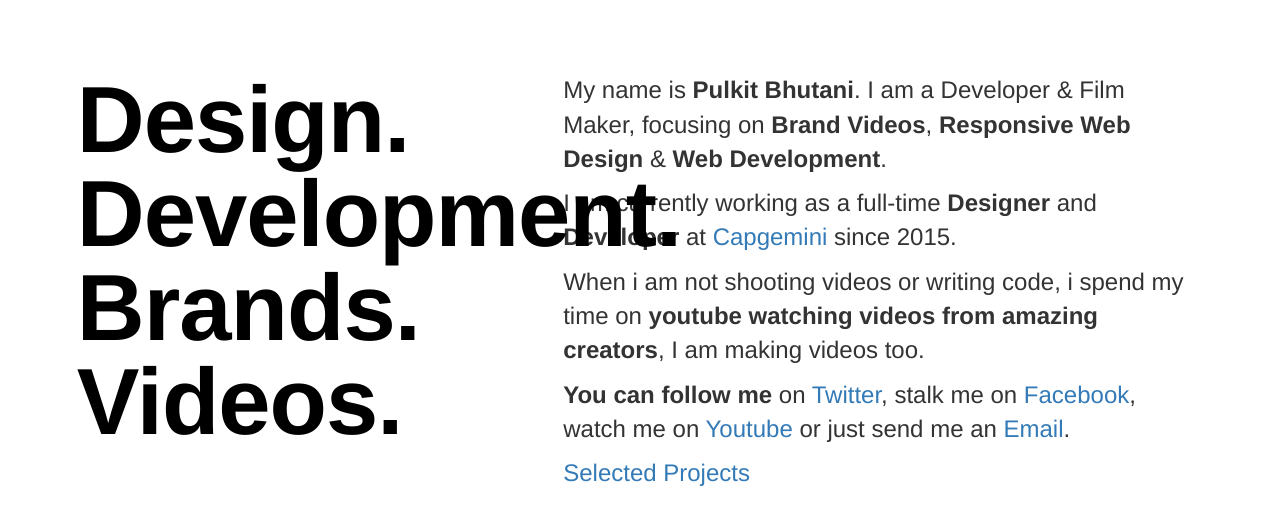
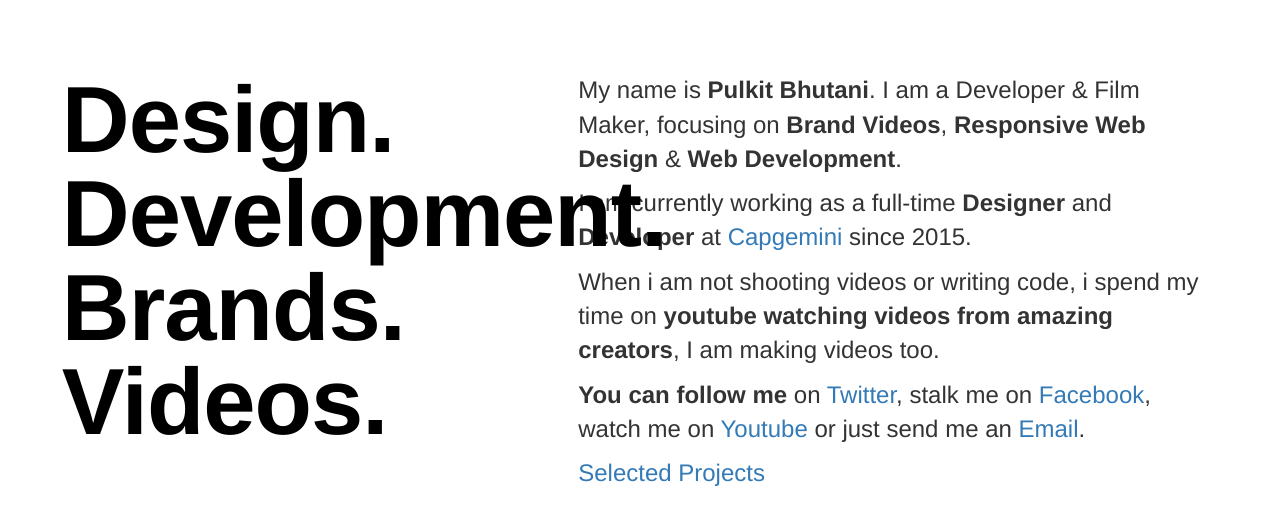
Before and after one commit to pulkitbhutani/PersonalPortfolio, a plain HTML site: page index.html in a window 1280 px wide. Shown: the part 941-1466 px from the top of the page. Before the commit the page ends 1431 px from the top, so only its background shows below. Drawn offline with nearby package versions, Linux system fonts and the light colour scheme.

Commit message:
Update index.html

```diff
--- a/index.html
+++ b/index.html
@@ -29,7 +29,7 @@
 
 <main class="main">
   <section class="profile g-section">
-    <article class="profile-content g-content">
+    <article class="profile-content g-content row">
       <div class="profile-headline g-headline">
         <h2 class="profile-headline-title g-title">Design.<br>Development.<br>Brands.<br>Videos.</h2>
       </div>
```
